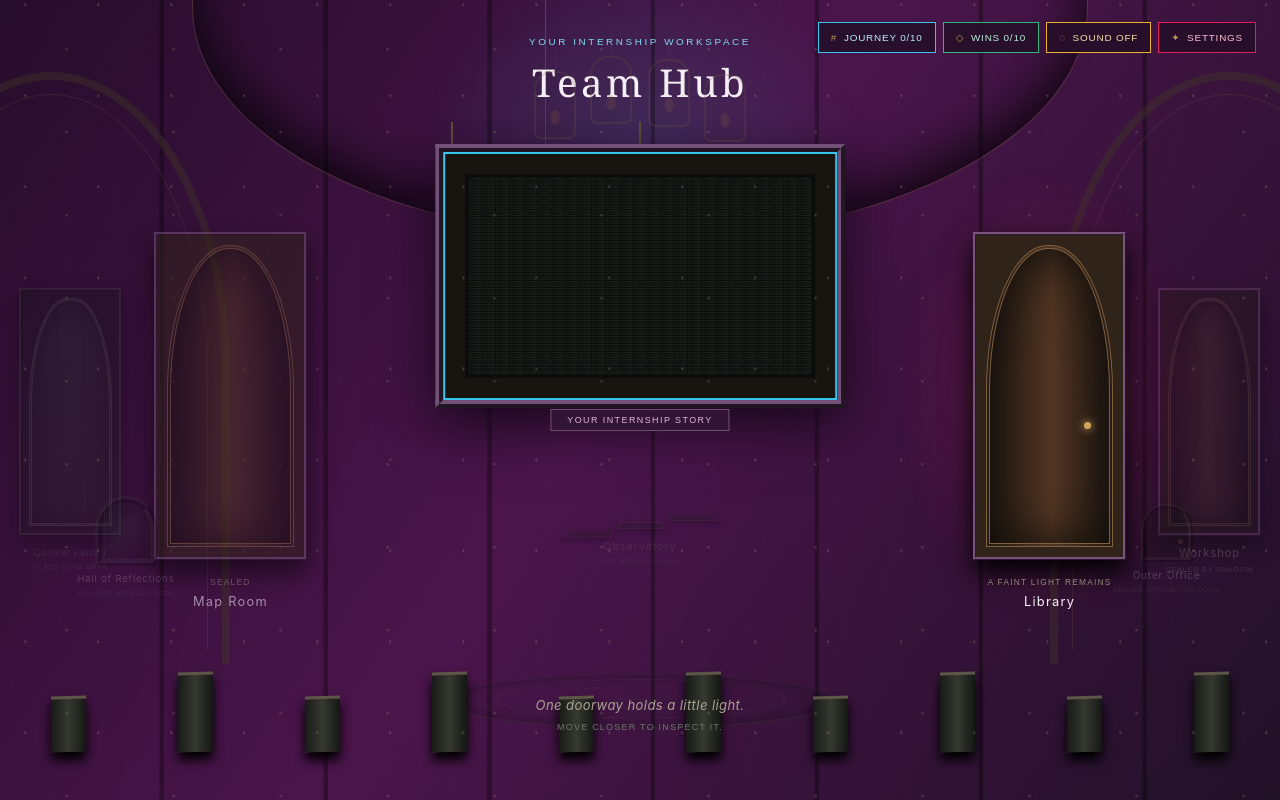
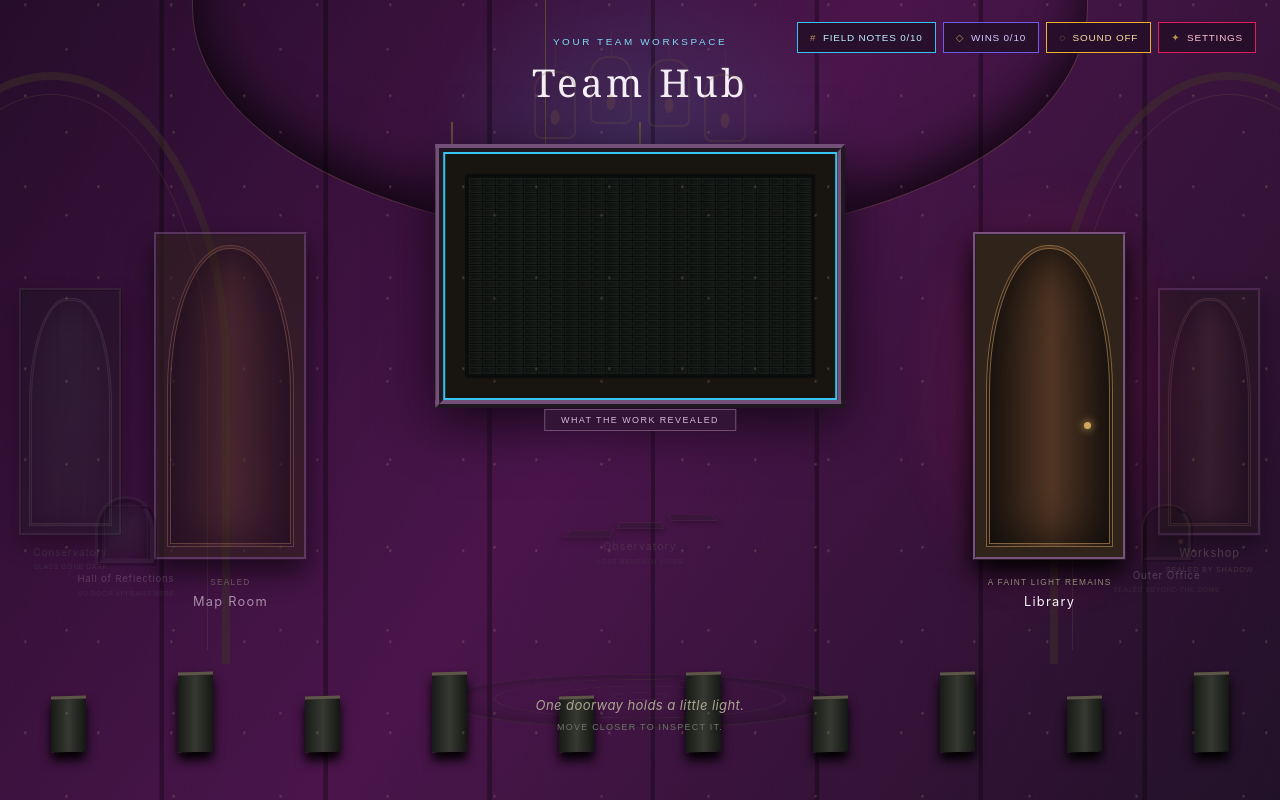
Before and after one commit to Flyness01/the-grand-archive, a Next.js app: page / in a window 1280 px wide. Both pictures are taken after a click on the button "SKIP INTRO". Built offline with nearby package versions, Linux system fonts and the light colour scheme; no server answers.

Commit message:
Make the team story more subtle

```diff
--- a/app/game/GameShell.tsx
+++ b/app/game/GameShell.tsx
@@ -358,7 +358,7 @@ export function GameShell() {
           <div className="utility-bar" aria-label="Game controls">
             <button onClick={() => setJourneyOpen(true)}>
               <span aria-hidden="true">#</span>
-              Journey {state.solvedPuzzleIds.length}/10
+              Field notes {state.solvedPuzzleIds.length}/10
             </button>
             <button onClick={() => setInventoryOpen(true)}>
               <span aria-hidden="true">◇</span>
--- a/app/game/GrandHall.tsx
+++ b/app/game/GrandHall.tsx
@@ -89,12 +89,12 @@ export function GrandHall({
       </div>
 
       <header className="room-title">
-        <p>Your internship workspace</p>
+        <p>Your team workspace</p>
         <h1 id="room-title">Team Hub</h1>
       </header>
 
       <div className="mosaic">
-        <div className="mosaic__plaque">Your internship story</div>
+        <div className="mosaic__plaque">What the work revealed</div>
         <div className="mosaic__grid" aria-label={`${revealedTiles.length} mosaic tiles revealed`}>
           {tiles.map((tile) => (
             <span className={revealedTiles.includes(tile) ? "is-revealed" : ""} key={tile} />
--- a/app/game/IntroSequence.tsx
+++ b/app/game/IntroSequence.tsx
@@ -30,7 +30,7 @@ export function IntroSequence({ onComplete }: { onComplete: () => void }) {
           <i />
         </aside>
         <div>
-          <small># team-interns</small>
+          <small># project-room</small>
           <p><b>YM</b><span>Your Mentor is typing…</span></p>
         </div>
       </div>
@@ -40,7 +40,7 @@ export function IntroSequence({ onComplete }: { onComplete: () => void }) {
       </div>
       <div className="intro__caption" aria-hidden={phase < 1}>
         <span className="sound-wave" />
-        {phase < 2 ? "Monday · 9:02 AM" : "You joined #team-interns"}
+        {phase < 2 ? "Monday · 9:02 AM" : "You joined #project-room"}
       </div>
     </section>
   );
--- a/app/globals.css
+++ b/app/globals.css
@@ -793,7 +793,7 @@ button:focus-visible, input:focus-visible {
   .constellation-actions button { min-height:44px; }
 }
 
-/* Internship workspace theme */
+/* Team workspace theme */
 :root {
   --ink:#17151c;
   --slate:#211b29;
@@ -806,7 +806,7 @@ button:focus-visible, input:focus-visible {
   --workspace-aubergine:#4a154b;
   --workspace-aubergine-dark:#2d0b32;
   --workspace-cyan:#36c5f0;
-  --workspace-green:#2eb67d;
+  --workspace-indigo:#6c5ce7;
   --workspace-yellow:#ecb22e;
   --workspace-red:#e01e5a;
   --workspace-surface:#201a27;
@@ -822,29 +822,29 @@ h1,h2,.room-title h1,.library-room__title h1 { font-family:Georgia,"Times New Ro
 }
 .hall.is-restored,.hall.is-lantern-restored,.hall.is-blueprint-restored {
   background:
-    radial-gradient(circle at 50% 25%,rgba(46,182,125,.18),transparent 28%),
+    radial-gradient(circle at 50% 25%,rgba(108,92,231,.2),transparent 28%),
     linear-gradient(125deg,#260d2b 0,#4a154b 48%,#181d29 100%);
 }
 .room-title p,.library-room__title p { color:#7fdbf5; }
 .mosaic { border-color:#735077;box-shadow:0 15px 50px #160719,inset 0 0 0 2px #36c5f0; }
 .mosaic__grid span.is-revealed {
-  background:linear-gradient(135deg,#36c5f0,#2eb67d 46%,#ecb22e 72%,#e01e5a);
+  background:linear-gradient(135deg,#36c5f0,#6c5ce7 46%,#ecb22e 72%,#e01e5a);
   box-shadow:0 0 4px rgba(54,197,240,.55);
 }
 .mosaic__plaque { background:#321536;border-color:#744d76;color:#d9b6db; }
 .door__glow { background:radial-gradient(ellipse,rgba(236,178,46,.75),rgba(224,30,90,.16) 38%,transparent 70%); }
-.door__glow--green { background:radial-gradient(ellipse,rgba(46,182,125,.72),rgba(54,197,240,.14) 40%,transparent 70%); }
+.door__glow--green { background:radial-gradient(ellipse,rgba(108,92,231,.7),rgba(54,197,240,.14) 40%,transparent 70%); }
 .door__frame,.workshop-threshold>span { border-color:#79527d; }
 .utility-bar { gap:.45rem; }
 .utility-bar button {
   border-color:#744d76;background:rgba(39,15,43,.94);color:#eee4f0;
 }
 .utility-bar button:first-child { border-color:#36c5f0;color:#bcefff; }
-.utility-bar button:nth-child(2) { border-color:#2eb67d;color:#b8efd6; }
+.utility-bar button:nth-child(2) { border-color:#6c5ce7;color:#d4ceff; }
 .utility-bar button:nth-child(3) { border-color:#ecb22e;color:#f8dea0; }
 .utility-bar button:nth-child(4) { border-color:#e01e5a;color:#ffc1d4; }
-.save-indicator { color:#8ee1bb; }
-.save-indicator span { background:#2eb67d;box-shadow:0 0 8px #2eb67d; }
+.save-indicator { color:#b9b0ff; }
+.save-indicator span { background:#6c5ce7;box-shadow:0 0 8px #6c5ce7; }
 
 .intro {
   background:
@@ -863,7 +863,7 @@ h1,h2,.room-title h1,.library-room__title h1 { font-family:Georgia,"Times New Ro
 .intro-workspace aside { display:flex;flex-direction:column;align-items:center;gap:18px;padding:16px;background:#3f0e40; }
 .intro-workspace aside b { display:grid;place-items:center;width:34px;height:34px;border-radius:8px;background:#fff;color:#4a154b;font-size:1.25rem; }
 .intro-workspace aside i { width:25px;height:25px;border-radius:7px;background:#7b4f7c; }
-.intro-workspace aside i:nth-child(3){background:#2eb67d}.intro-workspace aside i:nth-child(4){background:#e01e5a}
+.intro-workspace aside i:nth-child(3){background:#6c5ce7}.intro-workspace aside i:nth-child(4){background:#e01e5a}
 .intro-workspace>div { padding:23px; }
 .intro-workspace>div>small { display:block;padding-bottom:15px;border-bottom:1px solid #ddd6df;font-weight:700; }
 .intro-workspace>div>p { display:flex;align-items:center;gap:12px;margin-top:24px; }
@@ -889,7 +889,7 @@ h1,h2,.room-title h1,.library-room__title h1 { font-family:Georgia,"Times New Ro
 .journey-thread__header p { margin:0;color:#6a626c;font-size:.75rem; }
 .journey-thread__header button { align-self:start;border:0;background:none;color:#655c67;cursor:pointer;font-size:1.7rem; }
 .journey-thread__progress { position:relative;height:32px;background:#ece7ed; }
-.journey-thread__progress span { display:block;height:4px;background:linear-gradient(90deg,#36c5f0,#2eb67d,#ecb22e,#e01e5a);transition:width .7s ease; }
+.journey-thread__progress span { display:block;height:4px;background:linear-gradient(90deg,#36c5f0,#6c5ce7,#ecb22e,#e01e5a);transition:width .7s ease; }
 .journey-thread__progress b { position:absolute;right:1rem;top:.7rem;color:#6e6470;font-size:.62rem;font-weight:600; }
 .journey-thread__messages { flex:1;overflow:auto;padding:1rem 1.5rem 2rem; }
 .journey-date { display:grid;grid-template-columns:1fr auto 1fr;align-items:center;gap:.8rem;margin:.3rem 0 1.2rem;color:#7a707b;font-size:.62rem;font-weight:700; }
@@ -897,7 +897,7 @@ h1,h2,.room-title h1,.library-room__title h1 { font-family:Georgia,"Times New Ro
 .journey-message { display:grid;grid-template-columns:42px 1fr;gap:.8rem;margin:0 -.75rem;padding:.7rem .75rem;border-radius:8px; }
 .journey-message:hover { background:#f0ecf1; }
 .journey-avatar { display:grid;place-items:center;width:42px;height:42px;border-radius:9px;color:#fff;font-size:.84rem;font-weight:800; }
-.journey-avatar--aubergine{background:#4a154b}.journey-avatar--cyan{background:#36c5f0;color:#14313a}.journey-avatar--green{background:#2eb67d}.journey-avatar--yellow{background:#ecb22e;color:#49350b}.journey-avatar--red{background:#e01e5a}
+.journey-avatar--aubergine{background:#4a154b}.journey-avatar--cyan{background:#36c5f0;color:#14313a}.journey-avatar--indigo{background:#6c5ce7}.journey-avatar--yellow{background:#ecb22e;color:#49350b}.journey-avatar--red{background:#e01e5a}
 .journey-message h3 { margin:0;font-family:inherit;font-size:.8rem; }
 .journey-message h3 span { margin-left:.4rem;padding:.12rem .32rem;border-radius:4px;background:#ede7ee;color:#766979;font-size:.52rem;font-weight:600; }
 .journey-message time { margin-left:.45rem;color:#8c838e;font-size:.56rem;font-weight:400; }
--- a/app/layout.tsx
+++ b/app/layout.tsx
@@ -6,19 +6,19 @@ const siteUrl =
 
 export const metadata: Metadata = {
   metadataBase: new URL(siteUrl),
-  title: "Ship It — An Internship Story",
+  title: "Ship It — A Team Story",
   description:
-    "A Slack-inspired puzzle journey through the questions, challenges, and growth of an internship.",
+    "A Slack-inspired puzzle mystery about questions, challenges, and the work that changes you.",
   icons: { icon: "/favicon.svg", shortcut: "/favicon.svg" },
   openGraph: {
-    title: "Ship It — An Internship Story",
-    description: "Ten milestones. One internship. A story about learning to belong on the team.",
+    title: "Ship It — A Team Story",
+    description: "Ten milestones. One project. A story hidden in the work.",
     images: [{ url: "/og.png", width: 1536, height: 909 }],
   },
   twitter: {
     card: "summary_large_image",
-    title: "Ship It — An Internship Story",
-    description: "Ten milestones. One internship. A story about learning to belong on the team.",
+    title: "Ship It — A Team Story",
+    description: "Ten milestones. One project. A story hidden in the work.",
     images: ["/og.png"],
   },
 };
--- a/app/story/JourneyThread.tsx
+++ b/app/story/JourneyThread.tsx
@@ -24,11 +24,11 @@ export function JourneyThread({
       >
         <header className="journey-thread__header">
           <div>
-            <small>Internship workspace</small>
-            <h2 id="journey-title"># intern-journey</h2>
-            <p>Your summer, told through the messages that mattered.</p>
+            <small>Team workspace</small>
+            <h2 id="journey-title"># field-notes</h2>
+            <p>The messages that changed how you saw the work.</p>
           </div>
-          <button onClick={onClose} aria-label="Close internship journey">×</button>
+          <button onClick={onClose} aria-label="Close field notes">×</button>
         </header>
 
         <div className="journey-thread__progress">
@@ -37,7 +37,7 @@ export function JourneyThread({
         </div>
 
         <div className="journey-thread__messages">
-          <div className="journey-date"><span />Your internship began<span /></div>
+          <div className="journey-date"><span />You joined the channel<span /></div>
           {visibleMessages.map((message) => (
             <article className="journey-message" key={message.milestone}>
               <div className={`journey-avatar journey-avatar--${message.color}`}>
```
Also changed, not shown: app/story/journeyData.ts (+7 -7 lines).
